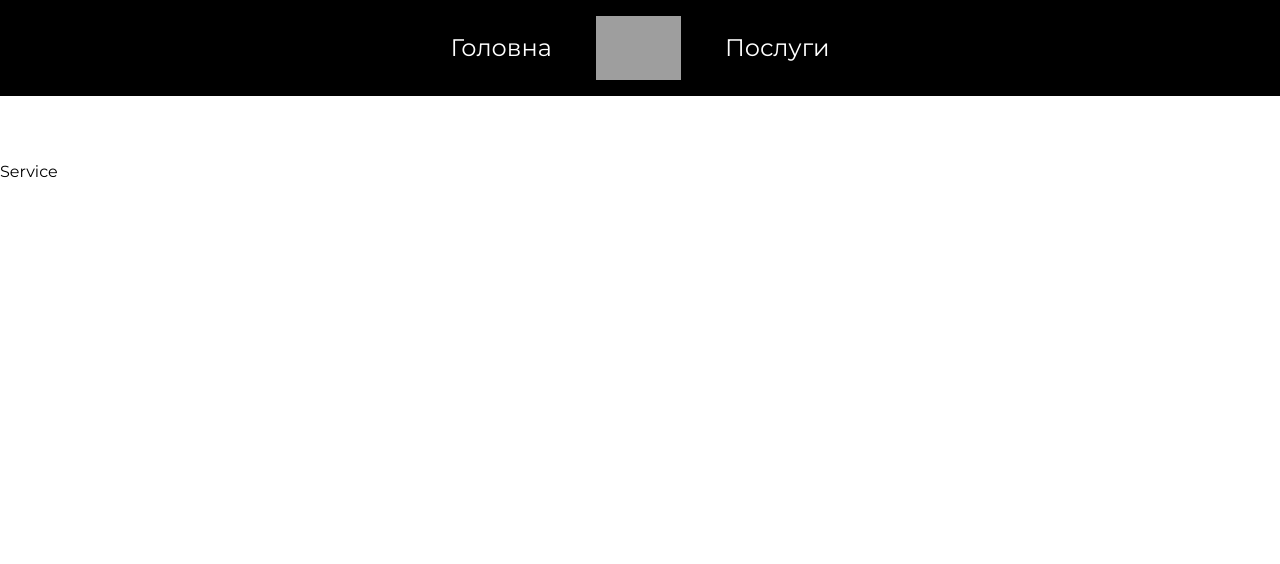
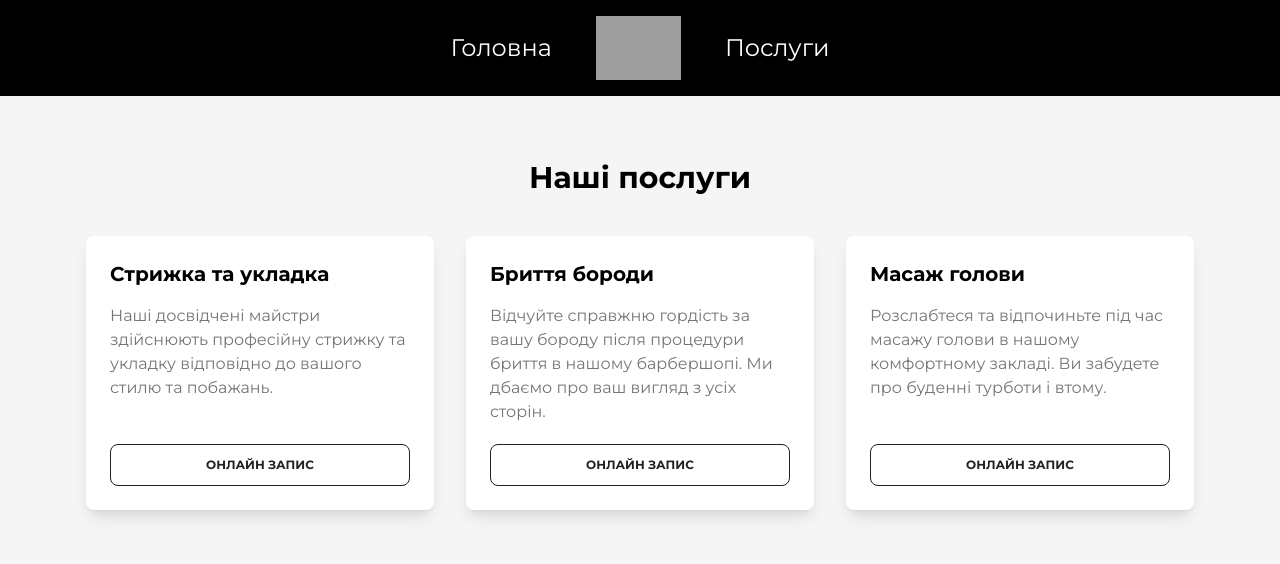
Before and after one commit to SlavikDelenko/barbershop-front, a React (Vite) app: page /service in a window 1280 px wide. Shown: the top 564 px of the page. Built offline with nearby package versions, Linux system fonts and the light colour scheme; grey boxes are pictures that could not be loaded.

Commit message:
changed about and team added service info

```diff
--- a/src/components/About.tsx
+++ b/src/components/About.tsx
@@ -8,7 +8,7 @@ const About = () => {
           {/* Текстовий блок */}
           <div className="md:w-1/2 md:mr-12 bg-blue-gray-400 bg-opacity-20 p-8 rounded-lg shadow-lg">
             <h2 className="text-3xl md:text-4xl font-bold mb-4">Про нас</h2>
-            <p className="text-lg mb-6">
+            <p className="text-xl mb-6">
               Ми - ваші надійні та талановиті майстри, готові створити найстильніші зачіски та стрижки,
               які підкреслять вашу унікальність. З нашим досвідом і страстю до нашої роботи, ви можете
               бути впевнені, що ви отримаєте лише найкраще обслуговування.
--- a/src/components/Service.tsx
+++ b/src/components/Service.tsx
@@ -1,6 +1,50 @@
+import React from 'react';
+import { Button } from "@material-tailwind/react";
 
-export default function Service() {
+const Service = () => {
   return (
-    <div className="mt-40">Service</div>
-  )
-}
+    <div className='mt-20'>
+      <div className="py-20 bg-gray-100">
+      <div className="container mx-auto px-4">
+        <h2 className="text-3xl font-bold text-center mb-10">Наші послуги</h2>
+        <div className="grid grid-cols-1 md:grid-cols-2 lg:grid-cols-3 gap-8">
+          {/* Послуга 1 */}
+          <div className="bg-white p-6 rounded-lg shadow-lg flex flex-col justify-between">
+            <div>
+              <h3 className="text-xl font-semibold mb-4">Стрижка та укладка</h3>
+              <p className="text-gray-600 mt-4">
+                Наші досвідчені майстри здійснюють професійну стрижку та укладку відповідно до вашого стилю та побажань.
+              </p>
+            </div>
+            <Button variant="outlined">Онлайн запис</Button>
+          </div>
+          {/* Послуга 2 */}
+          <div className="bg-white p-6 rounded-lg shadow-lg flex flex-col justify-between">
+            <div>
+              <h3 className="text-xl font-semibold mb-4">Бриття бороди</h3>
+              <p className="text-gray-600 mt-4">
+                Відчуйте справжню гордість за вашу бороду після процедури бриття в нашому барбершопі. Ми дбаємо про ваш вигляд з усіх сторін.
+              </p>
+            </div>
+            <Button className='mt-5' variant="outlined">Онлайн запис</Button>
+          </div>
+          {/* Послуга 3 */}
+          <div className="bg-white p-6 rounded-lg shadow-lg flex flex-col justify-between">
+            <div>
+              <h3 className="text-xl font-semibold mb-4">Масаж голови</h3>
+              <p className="text-gray-600 mt-4">
+                Розслабтеся та відпочиньте під час масажу голови в нашому комфортному закладі. Ви забудете про буденні турботи і втому.
+              </p>
+            </div>
+            <Button variant="outlined">Онлайн запис</Button>
+          </div>
+        </div>
+      </div>
+    </div>
+
+    </div>
+
+  );
+};
+
+export default Service;
--- a/src/components/Team.tsx
+++ b/src/components/Team.tsx
@@ -53,7 +53,7 @@ export default function Team() {
       <div className="bg-black bg-opacity-35 p-20 rounded-xl mx-auto grid max-w-7xl gap-x-8 gap-y-20 px-6 lg:px-8 xl:grid-cols-3">
         <div className="max-w-2xl">
           <h2 className="text-3xl font-bold tracking-tight text-white sm:text-4xl">Наша команда</h2>
-          <p className="mt-6 text-lg leading-8 text-white max-w-md">
+          <p className="mt-6 text-xl leading-8 text-white max-w-md">
             Наша команда - це професійні майстри, які з великим захопленням та турботою доглядають за вашим виглядом. У нашому барбершопі ви зустрінете талановитих фахівців з різноманітним досвідом, які знають все про те, як зробити вашу зачіску чи стрижку ідеальною.
           </p>
         </div>
```
